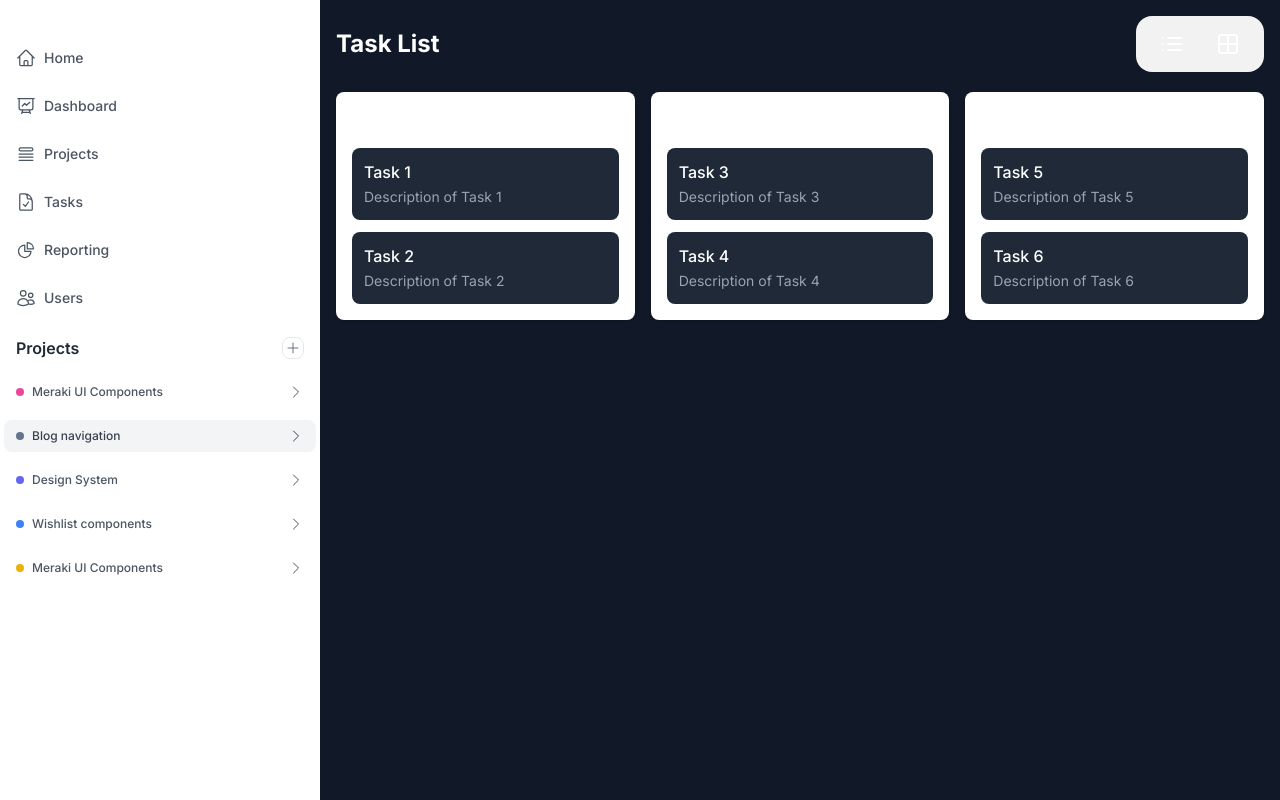
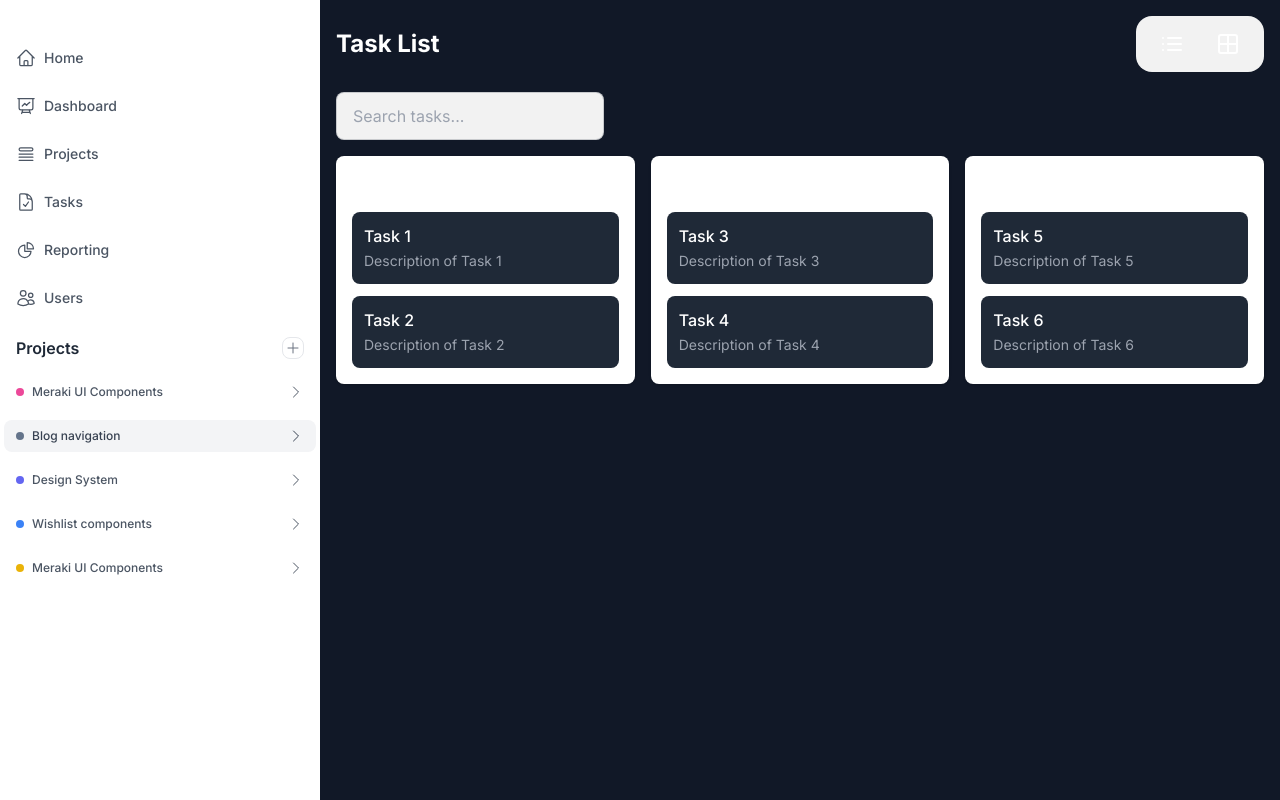
Before and after one commit to parakhjain23/tp-v1, a Next.js app: page /space/task in a window 1280 px wide. Built offline with nearby package versions, Linux system fonts and the light colour scheme.

Commit message:
searching fucntinality

```diff
--- a/components/TaskList/TaskList.tsx
+++ b/components/TaskList/TaskList.tsx
@@ -1,6 +1,6 @@
 'use client'
 import { Grid2x2, List } from 'lucide-react';
-import React from 'react';
+import React, { useState } from 'react';
 
 const statuses = [
   {
@@ -27,10 +27,21 @@ const statuses = [
 ];
 
 function TaskList() {
-  const [view, setView] = React.useState(0);
+  const [view, setView] = useState(0);
+  const [searchTerm, setSearchTerm] = useState('');
+
+  const filteredStatuses = statuses
+    .map((status) => ({
+      ...status,
+      tasks: status.tasks.filter((task) =>
+        task.name.toLowerCase().includes(searchTerm.toLowerCase())
+      ),
+    }))
+    .filter((status) => status.tasks.length > 0); // Hide statuses with no matching tasks
+
   return (
     <div className="p-4 bg-gray-900 text-white w-full min-h-screen">
-      <div className='flex justify-between items-center mb-5'>
+      <div className="flex justify-between items-center mb-5">
         <h2 className="text-2xl font-bold">Task List</h2>
         <ul className="menu menu-horizontal bg-base-200 rounded-box">
           <li>
@@ -45,8 +56,19 @@ function TaskList() {
           </li>
         </ul>
       </div>
-      {view === 0 ? <div className="grid grid-cols-1 md:grid-cols-3 gap-4">
-        {statuses.map((status) => (
+      <div className="mb-4">
+        <input
+          type="text"
+          placeholder="Search tasks..."
+          value={searchTerm}
+          onChange={(e) => setSearchTerm(e.target.value)}
+          className="input input-bordered bg-base-200 text-white"
+        />
+      </div>
+      {view === 0 ? (
+        // Grid View
+        <div className="grid grid-cols-1 md:grid-cols-3 gap-4">
+          {filteredStatuses.map((status) => (
             <div key={status.title} className="bg-base-100 rounded-lg shadow p-4">
               <h3 className="text-xl font-semibold mb-3">{status.title}</h3>
               <ul className="space-y-3">
@@ -62,12 +84,16 @@ function TaskList() {
               </ul>
             </div>
           ))}
-      </div> :
-      <div className="bg-gray-900 text-white w-full min-h-screen">
+        </div>
+      ) : (
+        // List View
         <div className="space-y-3">
-          {statuses.map((status) =>
+          {filteredStatuses.map((status) =>
             status.tasks.map((task, index) => (
-              <div key={`${status.title}-${index}`} className="flex items-start p-4 rounded-lg bg-base-100 shadow">
+              <div
+                key={`${status.title}-${index}`}
+                className="flex items-start p-4 rounded-lg bg-base-100 shadow"
+              >
                 <div className="w-1/4">
                   <span className="text-sm font-semibold bg-gray-800 text-gray-200 px-3 py-1 rounded-lg">
                     {status.title}
@@ -81,7 +107,7 @@ function TaskList() {
             ))
           )}
         </div>
-      </div>}
+      )}
     </div>
   );
 }
```
Lines whose indentation alone changed are shown as unchanged.
